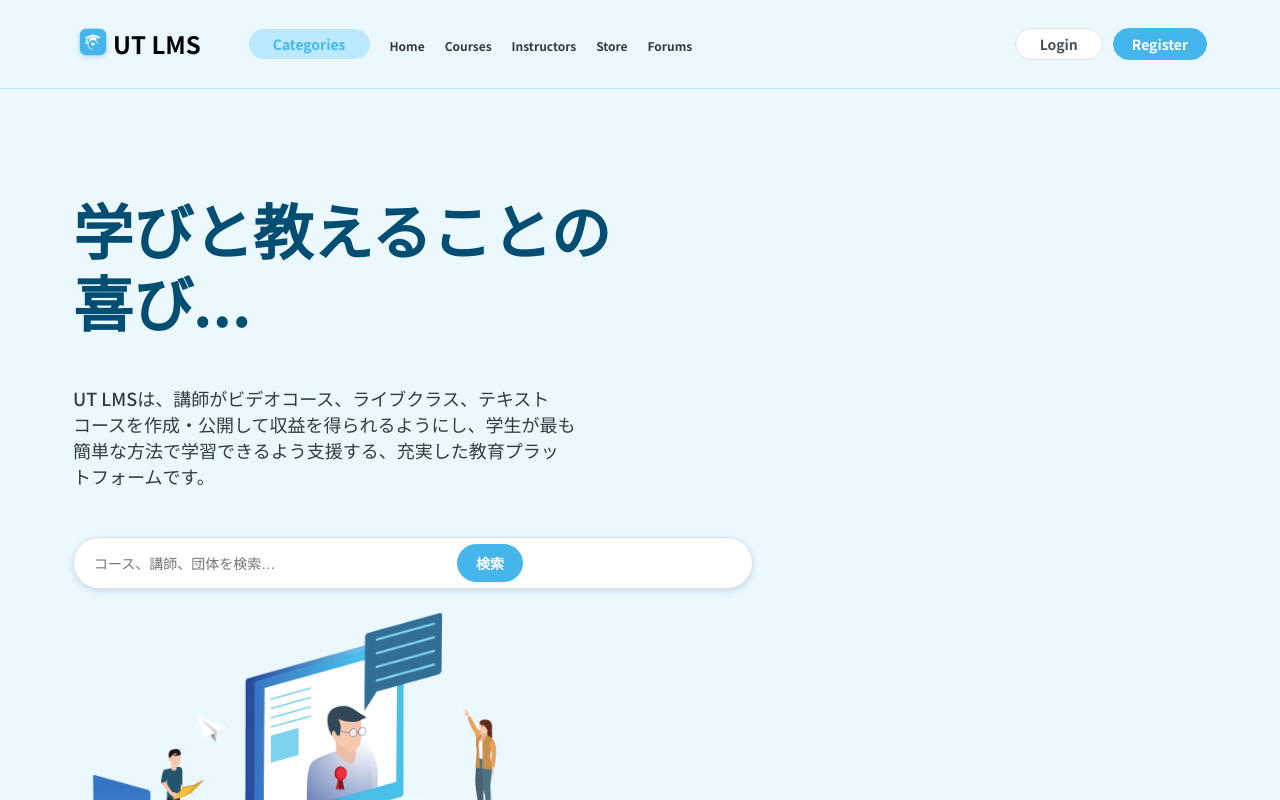
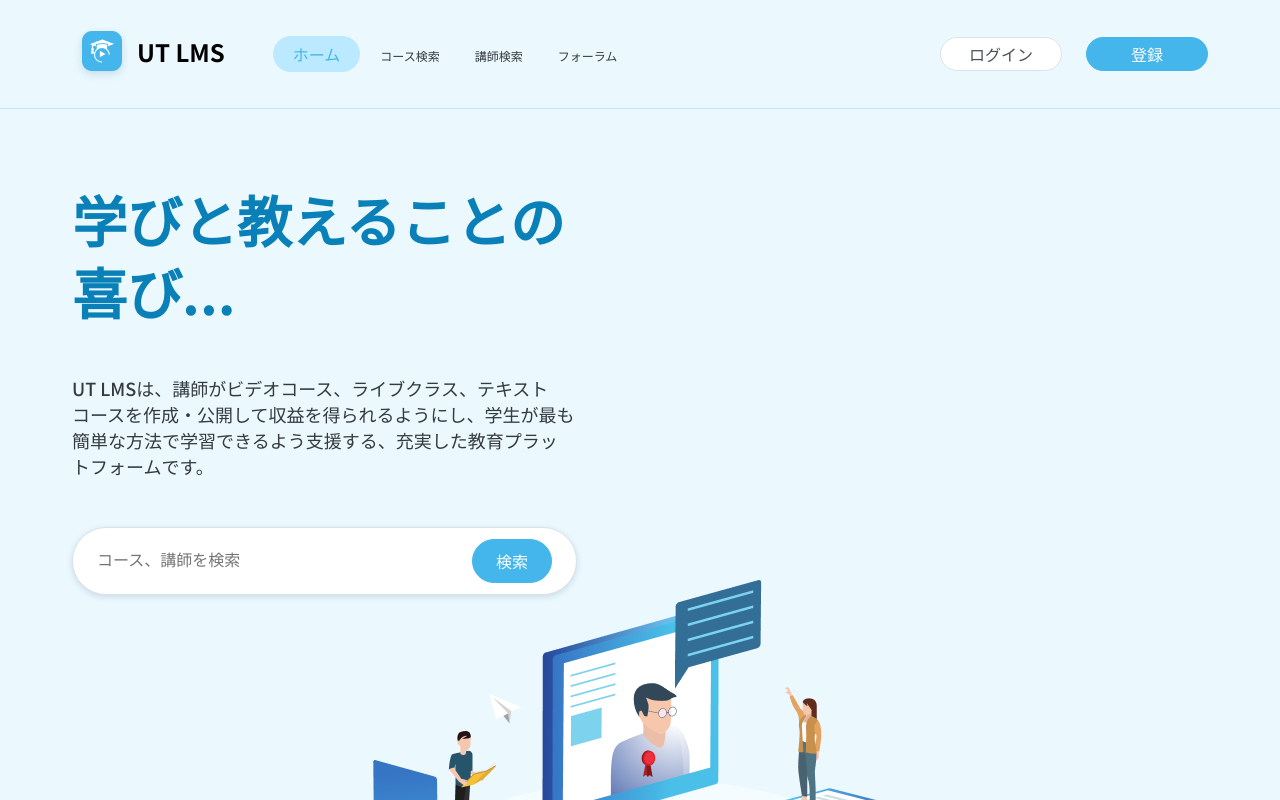
Before and after one commit to hieu2874/UI--LMS, a React (Create React App) app: page / in a window 1280 px wide. Shown: the top 800 px of the page. Built offline with nearby package versions, Linux system fonts and the light colour scheme; data requests are answered from the project's data file.

Commit message:
[#10839] - Implement - Ngày 13 — Styling & UX - Hoàn thành: UI hoàn chỉnh, trải nghiệm mượt

```diff
--- a/src/components/Modal.jsx
+++ b/src/components/Modal.jsx
@@ -7,34 +7,41 @@ const Modal = () => {
     setSelectedItem: setCourse,
     favoritesCount,
   } = useLmsContext();
+
   const isVisible = !!course;
   const modalRef = useRef(null);
 
+  useEffect(() => {
     const handleClickOutside = (e) => {
-      if (!modalRef.current) return;
-      if (!modalRef.current.contains(e.target)) {
+      if (modalRef.current && !modalRef.current.contains(e.target)) {
         setCourse(null);
       }
     };
+
+    if (isVisible) document.addEventListener("mousedown", handleClickOutside);
+    return () => document.removeEventListener("mousedown", handleClickOutside);
+  }, [isVisible, setCourse]);
+
   useEffect(() => {
-      if (isVisible) {
-        document.addEventListener("mousedown", handleClickOutside);
-      }
-      return () => {
-        document.removeEventListener("mousedown", handleClickOutside);
+    const handleEsc = (e) => {
+      if (e.key === "Escape") setCourse(null);
     };
-    }, [isVisible]);
+
+    if (isVisible) document.addEventListener("keydown", handleEsc);
+    return () => document.removeEventListener("keydown", handleEsc);
+  }, [isVisible, setCourse]);
 
   if (!isVisible || !course) return null;
 
+
   return (
     <div className="modal-backdrop">
-        <div className="modal-content"  ref={modalRef}>
+      <div className="modal-content" ref={modalRef}>
         <button onClick={() => setCourse(null)}>x</button>
         <div className="modal-card">
           <h2>{course.title}</h2>
           <div className="modal-author">
-              <img src="./image/left7.png" alt="{course.title}" />
+            <img src="./image/left7.png" alt={course.title} />
           </div>
           <p><strong>Author:</strong>{course.author}</p>
           <p>{course.description}</p>
@@ -46,6 +53,6 @@ const Modal = () => {
         </div>
       </div>
     </div>
-    )
-  }
+  );
+};
 export default Modal;
--- a/src/components/banner.jsx
+++ b/src/components/banner.jsx
@@ -33,17 +33,15 @@ function Banner() {
             <input
               type="text"
               className="banner-input"
-              placeholder="コース、講師、団体を検索…"
+              placeholder="コース、講師を検索"
               value={inputValue}
               onChange={(e) => setInputValue(e.target.value)}
             />
-            <button className="button button--primary input-search ">検索</button>
           </form>
+          <button className="button button--primary input-search ">検索</button>
         </div>
       </div>
-      <div className="banner-image">
-        <img src="/image/Group 1000004723.png" alt="banner" />
-      </div>
+      <img src="/image/Group 1000004723.png" alt="banner" className="img-banner" />
     </section>
   );
 }
--- a/src/components/header.jsx
+++ b/src/components/header.jsx
@@ -10,33 +10,32 @@ function Header() {
     <header className="header">
       <div className="header-box">
         <div className="header-block">
-          {/* Logo → Link về Home */}
           <Link to="/" className="header-logo">
             <img src="/image/Logo.png" alt="Logo" className="header-logo-image" />
           </Link>
-          <h1 className="header-name">
+          <div className="header-name">
             <span>UT</span> <span>LMS</span>
-          </h1>
+          </div>
         </div>
 
         <div className={`header-menu ${isOpen ? "is-open" : ""}`}>
-          <a href="#" className="button button--categories">Categories</a>
+          <a href="#" className="button button--categories">ホーム</a>
           <ul className="header-menu-item">
             <li className="menu-item-list">
-              <Link to="/" className="menu-link">Home</Link>
+              <Link to="/" className="menu-link">コース検索</Link>
             </li>
             <li className="menu-item-list">
-              <Link to="/courses" className="menu-link">Courses</Link>
+              <Link to="/courses" className="menu-link">講師検索</Link>
             </li>
-            <li className="menu-item-list"><a href="#" className="menu-link">Instructors</a></li>
-            <li className="menu-item-list"><a href="#" className="menu-link">Store</a></li>
-            <li className="menu-item-list"><a href="#" className="menu-link">Forums</a></li>
+            <li className="menu-item-list">
+              <a href="#" className="menu-link">フォーラム</a>
+            </li>
           </ul>
         </div>
       </div>
       <div className="header-auth">
-        <a href="#" className="button button--ourline">Login</a>
-        <a href="#" className="button button--primary">Register</a>
+        <a href="#" className="button button--ourline">ログイン</a>
+        <a href="#" className="button button--primary">登録</a>
       </div>
 
       <div className="header-hamburger" onClick={() => setIsOpen(!isOpen)}>
--- a/src/styles/_banner.scss
+++ b/src/styles/_banner.scss
@@ -1,27 +1,30 @@
 .banner {
   display: flex;
   align-items: center;
-  justify-content: space-between;
-  padding: 24px 73px;
+  flex-direction: row;
+  justify-content: center;
+  padding: 24px 72px;
+  margin-top: 50px;
+  margin-bottom: 50px;
   background-color: transparent;
-  margin-top: 80px;
   flex-wrap: wrap;
 }
 
 .banner-info {
-  flex: 1 1 50%;
-  min-width: 300px;
-  margin-bottom: 24px;
+  flex:  1 1 50%;
+
 }
-.banner-image img {
-  max-width: 90%;
-  height: auto;
+
+.img-banner {
+  max-width: 100%;
   display: block;
+  transform: translate(10px, -15px);
 }
+
 .banner-heading {
-  font-size: 60px;
+  font-size: 55px;
   font-weight: 700;
-  color: rgba(1, 78, 114, 1);
+  color: rgba(9, 128, 183, 1);
   line-height: 72px;
   margin-bottom: 48px;
 
@@ -33,7 +36,7 @@
 .banner-desc {
   font-size: 18px;
   line-height: 26px;
-  color:rgba(52, 58, 64, 1);
+  color: rgba(52, 58, 64, 1);
   margin-bottom: 48px;
   font-weight: 500;
   letter-spacing: 0px;
@@ -41,68 +44,82 @@
 }
 
 .banner-search {
+  width: 505px;
+  height: 68px;
   display: flex;
   align-items: center;
   justify-content: space-between;
   background: rgba(255, 255, 255, 1);
   border-radius: 50px;
-  padding: 6px 8px;
+  padding: 12px 24px 12px 24px;
   box-shadow: 0 2px 6px rgba(27, 60, 108, 0.16);
   border: 1px solid rgba(222, 226, 230, 1);
-  width: 60%;
-
+  .input-search {
+    width: 80px;
+    height: 44px;
+    padding: 8px;
+    border-radius: 24px;
+  }
 }
 
 .banner-input {
   border: none;
   outline: none;
-  padding: 8px 12px;
-  font-size: 14px;
+  font-size: 16px;
+  line-height: 24px;
   border-radius: 60px;
-  font-weight: 100;
+  font-weight: 500;
+  color: rgba(108, 117, 125, 1);
 }
-.input-search {
-  margin-left: 170px;
-}
+
 
 @media screen and (max-width: 1024) {
   .banner {
     flex-direction: column;
     text-align: center;
+
     &-info {
       max-width: 100%;
     }
+
     &-heading {
       font-size: 36px;
       line-height: 44px;
     }
+
     &-image {
       max-width: 70%;
       margin: 0 auto;
     }
   }
 }
+
 @media screen and (max-width: 683px) {
   .banner {
     flex-direction: column;
     text-align: center;
     padding: 16px 24px;
+
     &-info {
       max-width: 100%;
       margin-bottom: 24px;
     }
+
     &-heading {
       font-size: 34px;
       line-height: 40px;
     }
+
     &-desc {
       font-size: 16px;
       line-height: 24px;
     }
+
     &-search {
       width: 100%;
       height: 56px;
     }
+
     &-image {
       max-width: 70%;
       margin: 0 auto;
--- a/src/styles/_global.scss
+++ b/src/styles/_global.scss
@@ -43,9 +43,9 @@ ul {
   align-items: center;
   justify-content: center;
   padding: 8px 24px;
-  border-radius: 24px;
-  font-size: 14px;
-  font-weight: 700;
+  border-radius: 20px;
+  font-size: 16px;
+  font-weight: 500;
   cursor: pointer;
   transition: all 0.3s ease;
   background-color: transparent;
@@ -54,6 +54,7 @@ ul {
     background-color: rgba(187, 233, 255, 1);
     color: rgba(69, 182, 235, 1);
     border: none;
+    padding: 10px 20px;
   }
 
   &:hover {
@@ -67,12 +68,17 @@ ul {
   }
 
   &--primary {
+
     border: 1px solid rgba(69, 182, 235, 1);
     background-color: rgba(69, 182, 235, 1);
     color: rgba(255, 255, 255, 1);
-    padding: 8px 18px;
     &:hover {
       border: 1px solid rgba(27, 60, 108, 0.14);
+    }
+    &-input-search {
+      display: flex;
+      align-items: center;
+      text-align: center;
     }
   }
 }
--- a/src/styles/_header.scss
+++ b/src/styles/_header.scss
@@ -1,6 +1,5 @@
 .header {
-  padding-top: 10px;
-  padding: 24px 73px;
+  padding: 24px 72px;
   display: flex;
   align-items: center;
   justify-content: space-between;
@@ -12,52 +11,48 @@
     align-items: center;
     gap: 48px;
   }
+   &-block {
+    display: flex;
+    align-items: center;       /* căn giữa theo chiều dọc */
+    text-align: center;
+    gap: 5px;
+  }
   &-logo {
     display: inline-block;
     border-radius: 10px;
-  }
-
-  &-logo-image {
-    height: 40px;
-    width: 40px;
-    display: block;
-  }
-  &-block {
-    display: flex;
-    align-items: center;       /* căn giữa theo chiều dọc */
-    text-align: center;
-
   }
   &-name {
     font-size: 24px;
     line-height: 30px;
     font-weight: 700;
     letter-spacing: 0px;
+    margin-bottom: 5px;
+    padding: 5px 0;
   }
 
   &-menu {
     display: flex;
     align-items: center;
-    gap: 20px;
   }
 
 
   &-menu-item {
     list-style: none;
     display: flex;
-    gap: 20px;
-    margin: 0;
-    padding: 0;
+    gap: 35px;
+    margin-left: 20px;
   }
 
   &-menu-item-list {
     text-decoration: none;
     color: rgba(52, 58, 64, 1);
+    margin-left: 20px;
+
   }
   .menu-link {
     text-decoration: none;
     color: rgba(52, 58, 64, 1);
-    font-weight: 550;
+    font-weight: 500;
     transition: color 0.3s ease;
     font-size: 12px;
     &:hover {
@@ -67,7 +62,13 @@
   &-auth {
     display: flex;
     align-items: center;
-    gap: 10px;
+    gap: 24px;
+    .button--primary {
+      padding: 8px 44px;
+    }
+    .button--ourline {
+      padding: 8px 28px;
+    }
   }
   &-hamburger {
     display: none;
@@ -151,16 +152,3 @@
   }
  }
 }
-.header-search-box {
-  display: flex;
-  align-items: center;       /* căn giữa theo chiều dọc */
-  text-align: center;
-  flex-direction: column;
-  input {
-    border: 1px solid rgba(222, 226, 230, 1);
-    border-radius: 20px;
-    font-size: 15px;
-    background: rgba(255, 255, 255, 1);
-    padding: 6px 20px;
-  }
-}
```
Lines whose indentation alone changed are shown as unchanged.
